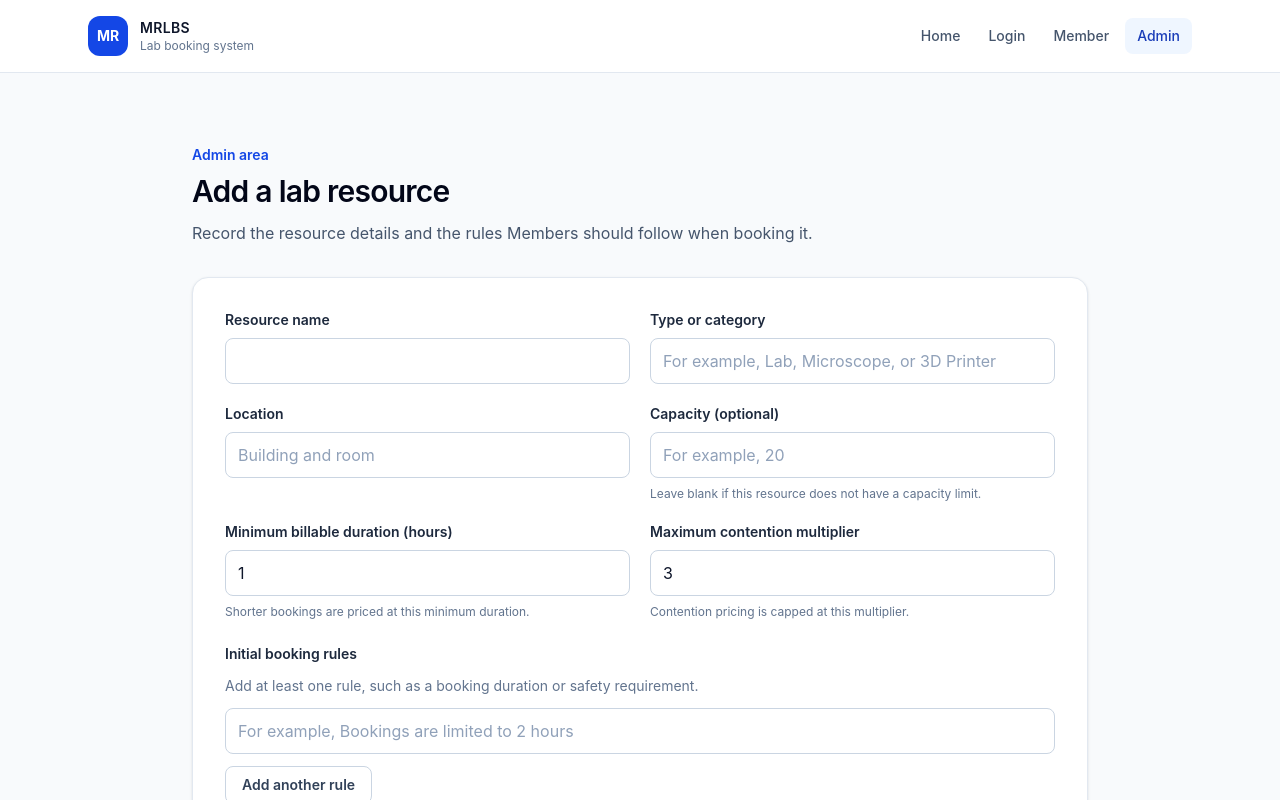
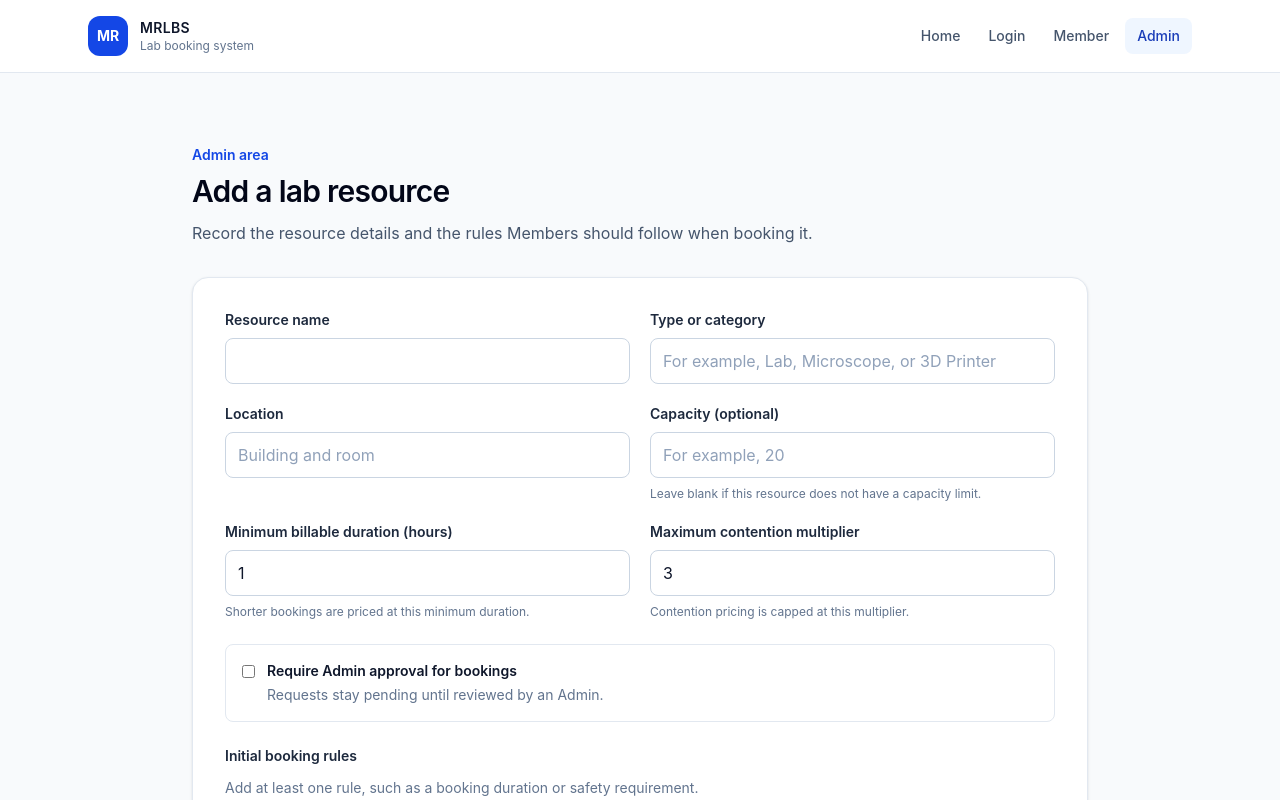
Before and after one commit to CS455-Team-07/mrlbs-frontend, a React (Vite) app: page /admin in a window 1280 px wide. Shown: the top 800 px of the page. Built offline with nearby package versions, Linux system fonts and the light colour scheme; no server answers.

Commit message:
BOOK-84 #comment Configure approval review for resources

```diff
--- a/src/pages/AdminDashboard.tsx
+++ b/src/pages/AdminDashboard.tsx
@@ -9,6 +9,7 @@ export function AdminDashboard() {
   const [capacity, setCapacity] = useState('')
   const [minimumDurationHours, setMinimumDurationHours] = useState('1')
   const [maximumContentionMultiplier, setMaximumContentionMultiplier] = useState('3')
+  const [approvalRequired, setApprovalRequired] = useState(false)
   const [rules, setRules] = useState([''])
   const [isSaving, setIsSaving] = useState(false)
   const [error, setError] = useState('')
@@ -54,6 +55,7 @@ export function AdminDashboard() {
           capacity: capacity ? Number(capacity) : null,
           minimumDurationHours: Number(minimumDurationHours),
           maximumContentionMultiplier: Number(maximumContentionMultiplier),
+          approvalRequired,
           rules: rules.map((rule) => rule.trim()).filter(Boolean),
         }),
       })
@@ -77,6 +79,7 @@ export function AdminDashboard() {
       setCapacity('')
       setMinimumDurationHours('1')
       setMaximumContentionMultiplier('3')
+      setApprovalRequired(false)
       setRules([''])
     } catch (submissionError) {
       setError(
@@ -187,6 +190,11 @@ export function AdminDashboard() {
           </FormField>
         </div>
 
+        <label className="flex items-start gap-3 rounded-lg border border-slate-200 p-4 text-sm text-slate-700">
+          <input checked={approvalRequired} className="mt-1" onChange={(event) => setApprovalRequired(event.target.checked)} type="checkbox" />
+          <span><span className="font-semibold text-slate-900">Require Admin approval for bookings</span><span className="mt-1 block text-slate-500">Requests stay pending until reviewed by an Admin.</span></span>
+        </label>
+
         <fieldset className="space-y-3">
           <legend className="text-sm font-semibold text-slate-800">
             Initial booking rules
--- a/src/types/Resource.ts
+++ b/src/types/Resource.ts
@@ -4,5 +4,6 @@ export interface Resource {
   type: string
   location: string
   capacity: number | null
+  approvalRequired?: boolean
   rules: string[]
 }
```
Also changed, not shown: 2 other files (tests, documents, lock files or other folders).
